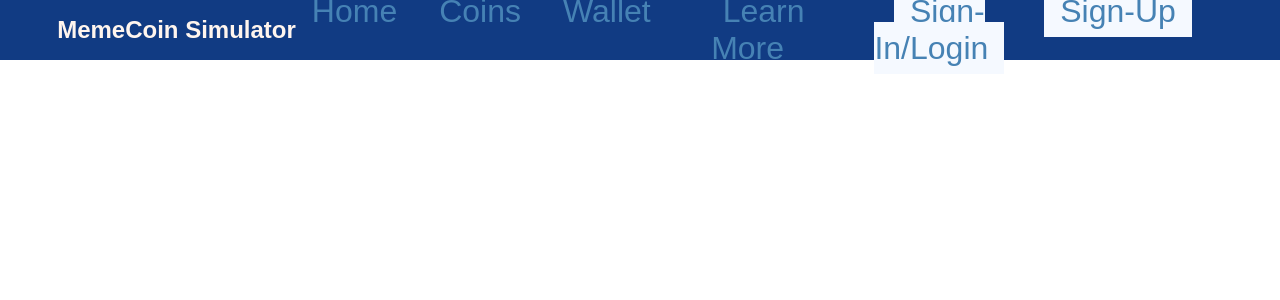
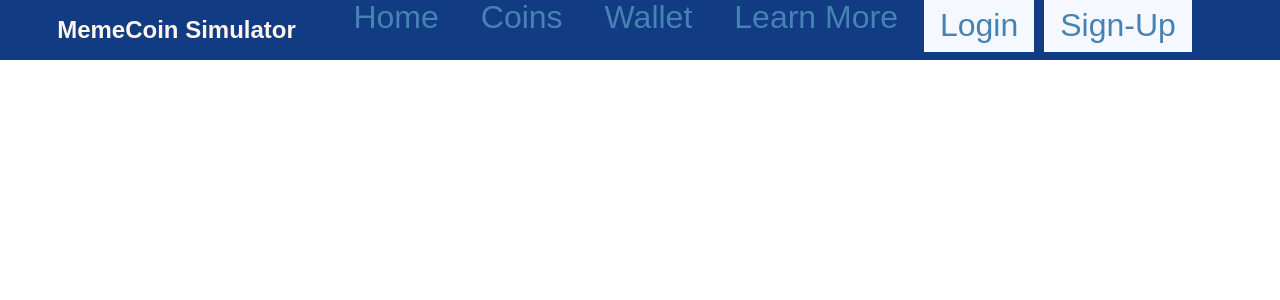
Before and after one commit to David-P-Molina/CryptoCurrency-trading-simulator, a React (Create React App) app: page / in a window 1280 px wide. Shown: the top 300 px of the page. Built offline with nearby package versions, Linux system fonts and the light colour scheme.

Commit message:
Add class names for displaying links

```diff
--- a/src/components/navbar/MenuItem.js
+++ b/src/components/navbar/MenuItem.js
@@ -20,14 +20,19 @@ const MenuItems = [
         cName: 'nav-links'
     },
     {
-        title: 'Sign-In/Login',
+        title: 'Login',
         url: '#',
-        cName: 'nav-links user-functions'
+        cName: 'nav-links user-functions not-logged-in'
     },
     {
         title: 'Sign-Up',
         url: '#',
-        cName: 'nav-links user-functions'
+        cName: 'nav-links user-functions not-logged-in'
+    },
+    {
+        title: 'Logout',
+        url: '#',
+        cName: 'nav-links user-functions logged-in'
     },
 ]
 
--- a/src/components/navbar/Navbar.css
+++ b/src/components/navbar/Navbar.css
@@ -37,3 +37,9 @@
 .user-functions {
     background-color: rgb(245, 249, 255);
 }
+.logged-in {
+    display: none;
+}
+.not-logged-in {
+    display: flex;
+}
```
